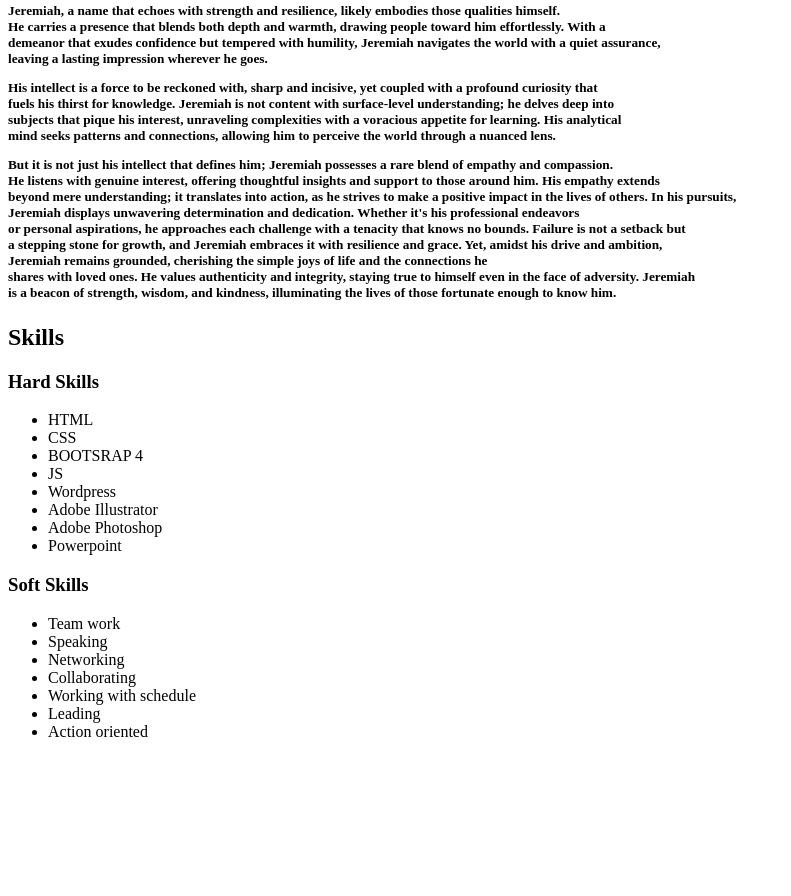
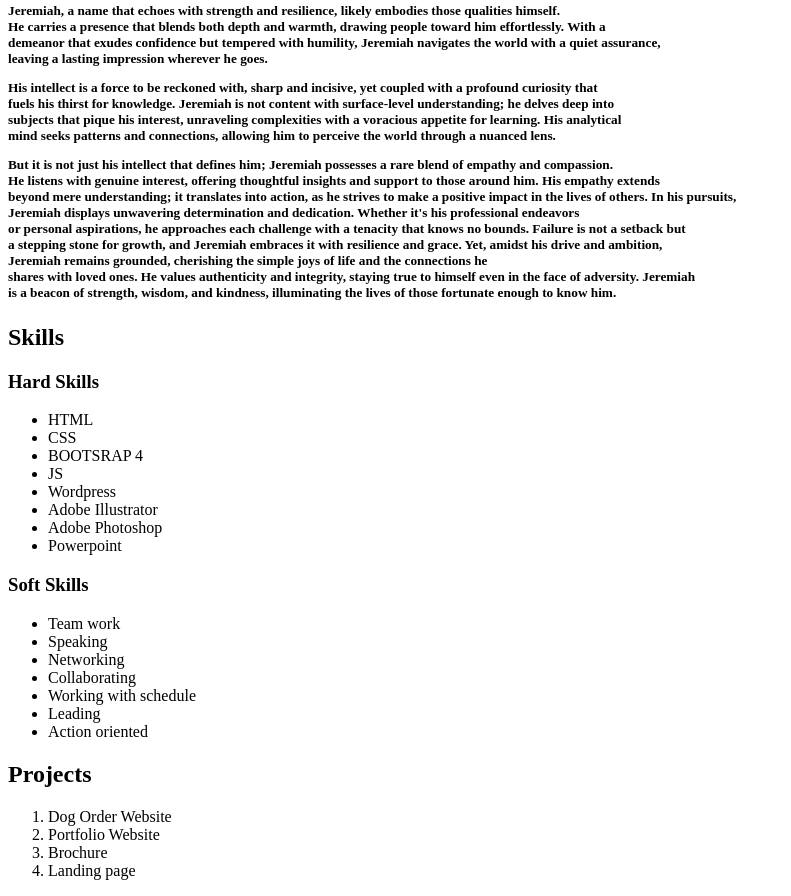
Before and after one commit to OgundejiJeremiah/kodespot_portfolio, a plain HTML site: page index.html in a window 1280 px wide. Shown: the part 486-1382 px from the top of the page, without its empty margins (0-791 px from the left). Before the commit the page ends 1243 px from the top, so only its background shows below. Drawn offline with Linux system fonts and the light colour scheme.

Commit message:
Update projects

```diff
--- a/index.html
+++ b/index.html
@@ -56,5 +56,13 @@
                     <li>Leading</li>
                     <li>Action oriented</li>
                 </ul></p>
+
+                <h2>Projects</h2>
+                <p><ol>
+                    <li>Dog Order Website</li>
+                    <li>Portfolio Website</li>
+                    <li>Brochure</li>
+                    <li>Landing page</li>
+                </ol></p>
     </body>
 </html>
```
